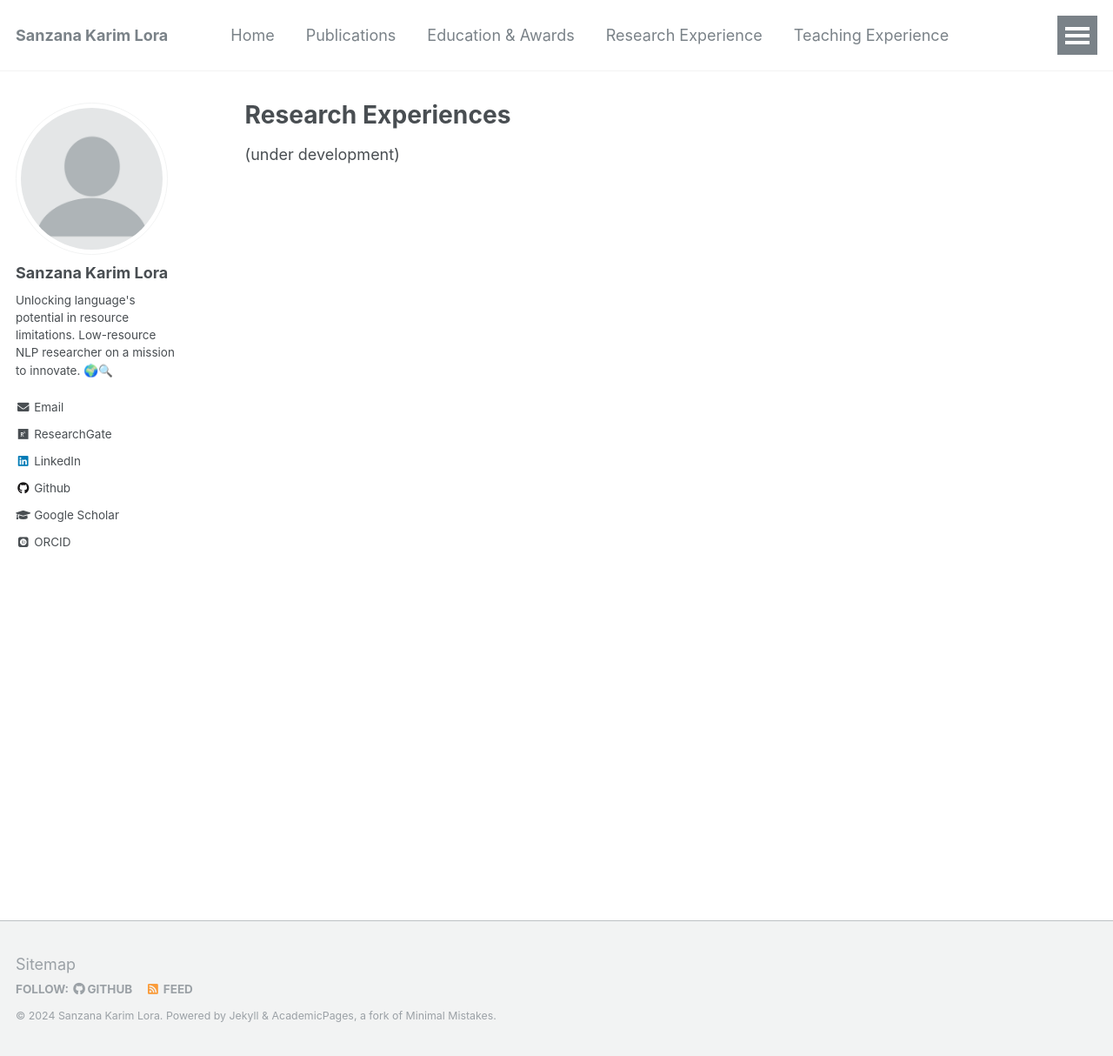
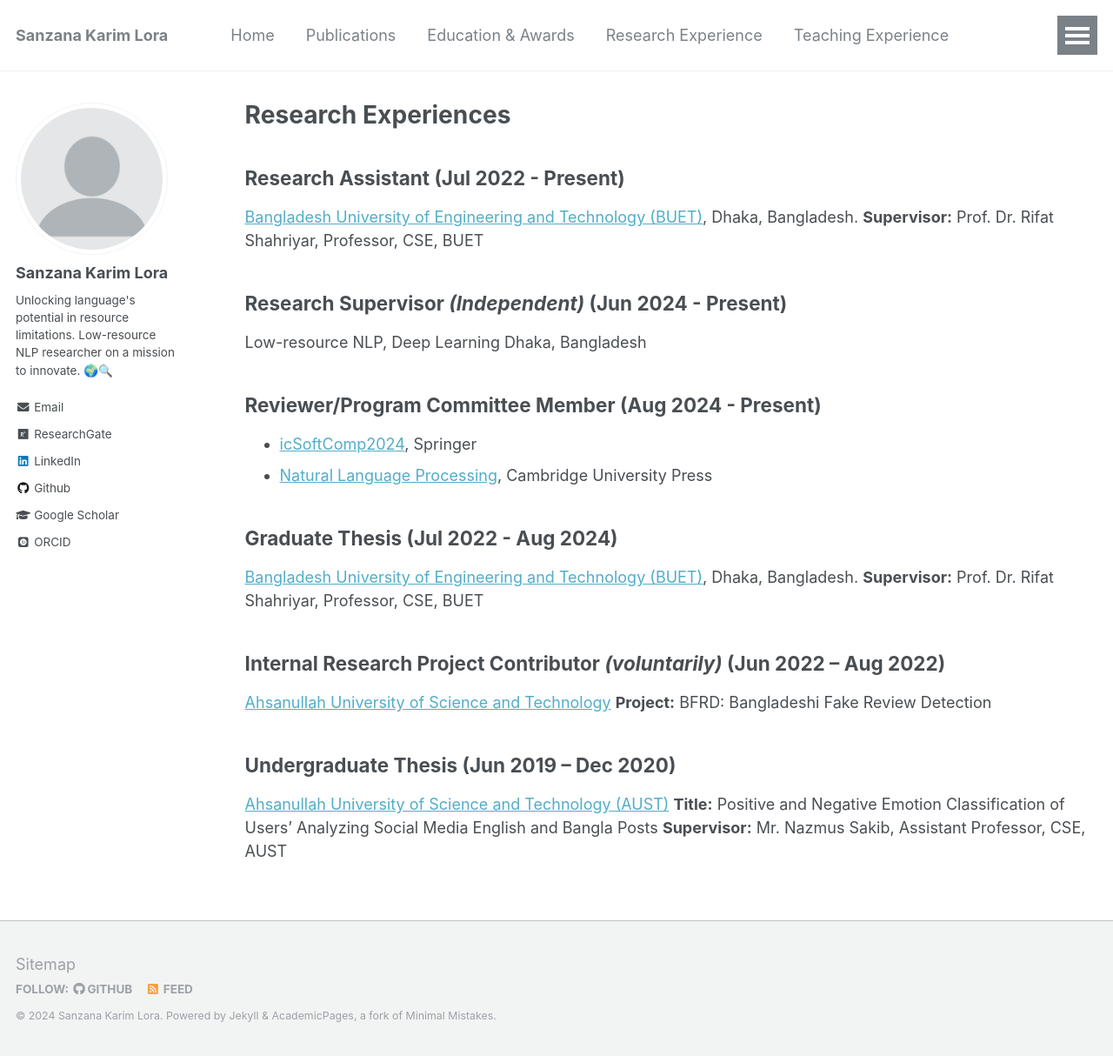
Before and after one commit to sanzanalora/sanzanalora.github.io, a Jekyll site: the page built from _pages/research_experiences.md, in a window 1280 px wide and 1214 px high. Shown: the whole window at 87% size. Built offline with Jekyll 4.4.1, drawn with Linux system fonts in a browser that asks for light colours; some web fonts are replaced.

Commit message:
Update research_experiences.md

```diff
--- a/_pages/research_experiences.md
+++ b/_pages/research_experiences.md
@@ -5,4 +5,27 @@ permalink: /research_experiences/
 author_profile: true
 ---
 
-(under development)
+## Research Assistant (Jul 2022 - Present)
+[Bangladesh University of Engineering and Technology (BUET)](https://cse.buet.ac.bd/), Dhaka, Bangladesh.
+**Supervisor:** Prof. Dr. Rifat Shahriyar, Professor, CSE, BUET
+
+## Research Supervisor *(Independent)* (Jun 2024 - Present)
+Low-resource NLP, Deep Learning
+Dhaka, Bangladesh
+
+## Reviewer/Program Committee Member (Aug 2024 - Present)
+- [icSoftComp2024](https://www.charusat.ac.in/icSoftComp2024/index.php), Springer
+- [Natural Language Processing](https://www.cambridge.org/core/journals/natural-language-processing), Cambridge University Press
+
+## Graduate Thesis (Jul 2022 - Aug 2024)
+[Bangladesh University of Engineering and Technology (BUET)](https://cse.buet.ac.bd/), Dhaka, Bangladesh.
+**Supervisor:** Prof. Dr. Rifat Shahriyar, Professor, CSE, BUET
+
+## Internal Research Project Contributor *(voluntarily)* (Jun 2022 – Aug 2022)
+[Ahsanullah University of Science and Technology](www.aust.edu)
+**Project:** BFRD: Bangladeshi Fake Review Detection
+
+## Undergraduate Thesis (Jun 2019 – Dec 2020)
+[Ahsanullah University of Science and Technology (AUST)](www.aust.edu)
+**Title:** Positive and Negative Emotion Classification of Users’ Analyzing Social Media English and Bangla Posts
+**Supervisor:** Mr. Nazmus Sakib, Assistant Professor, CSE, AUST
```
